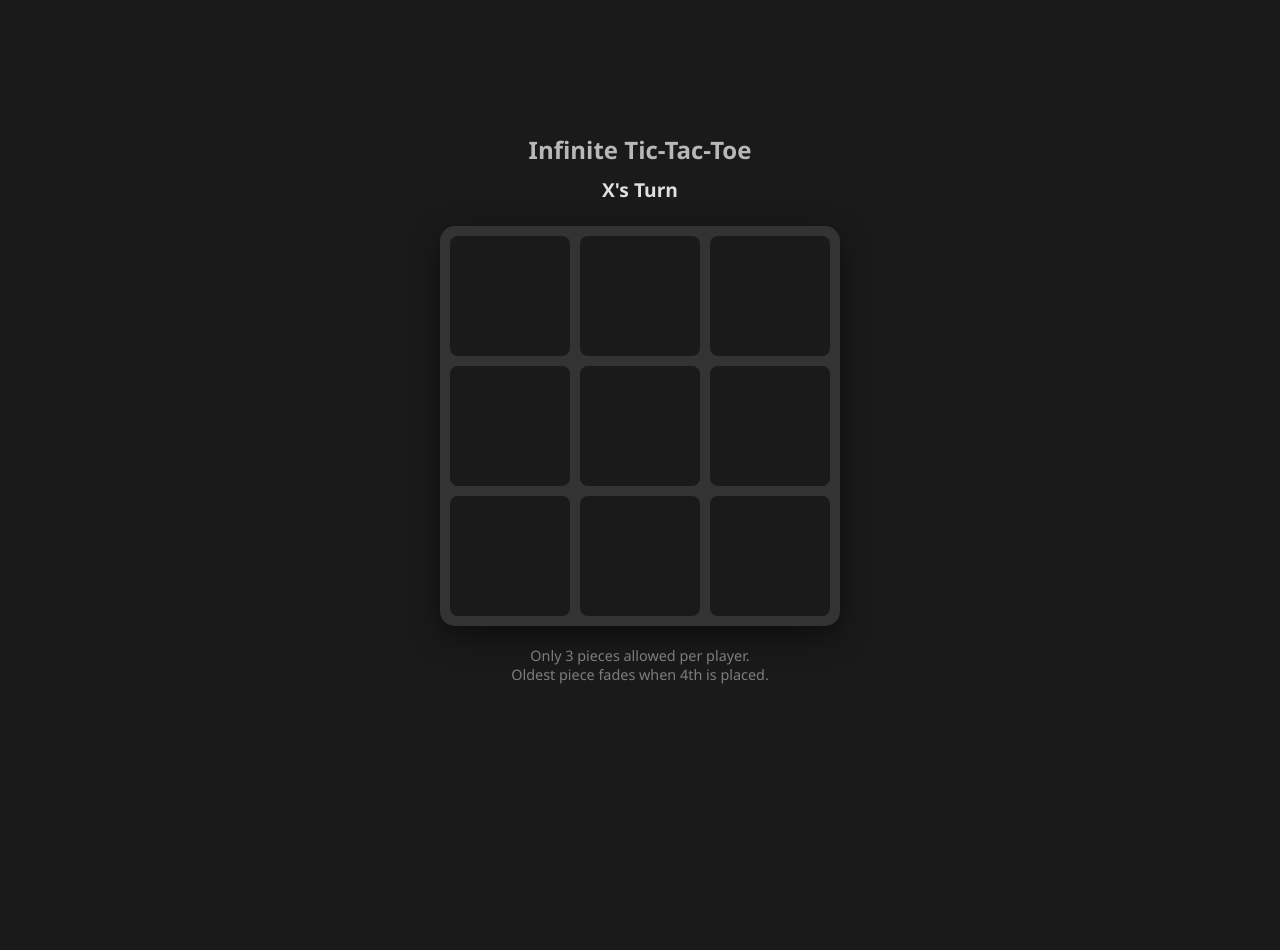
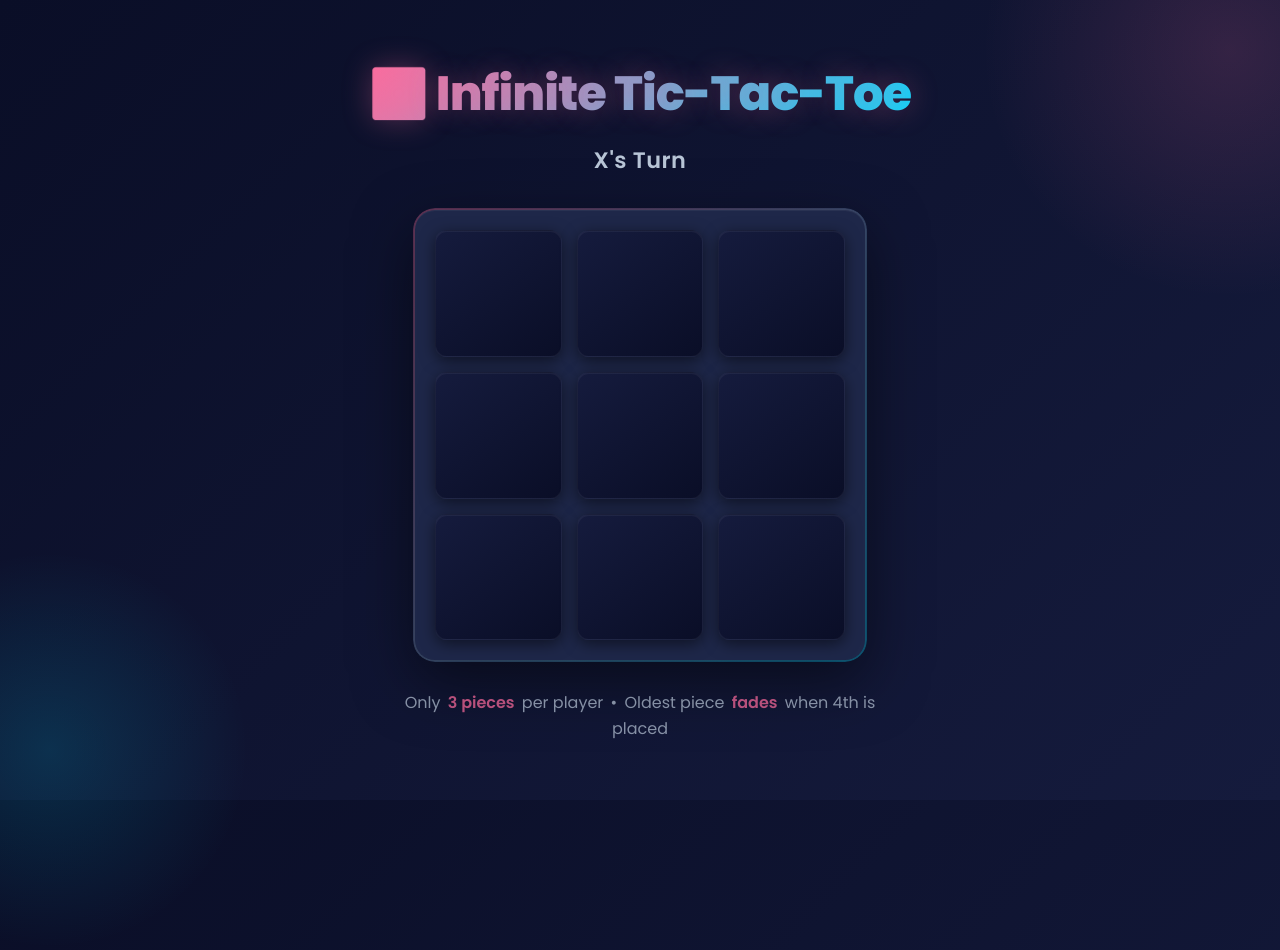
Before and after one commit to nikhil8995/infinite-tictactoe, a Flask app: page / in a window 1280 px wide; the page is wider, and only the part inside the window is pictured. Before the commit the page ends 684 px from the top of that part, so only its background shows below. Run offline with Flask 3, Linux system fonts and the light colour scheme.

Commit message:
Enhanced UI with modern dark theme and animations

```diff
--- a/templates/index.html
+++ b/templates/index.html
@@ -5,106 +5,230 @@
     <meta name="viewport" content="width=device-width, initial-scale=1.0, maximum-scale=1.0, user-scalable=no">
     <title>Infinite Tic-Tac-Toe</title>
     <style>
+        @import url('https://fonts.googleapis.com/css2?family=Poppins:wght@400;600;700;800&display=swap');
+
         :root {
-            --bg-color: #1a1a1a;
-            --grid-color: #333;
-            --text-color: #e0e0e0;
-            --accent-x: #ff4757;
-            --accent-o: #2ed573;
-            --fading-opacity: 0.3;
+            --bg-primary: #0a0e27;
+            --bg-secondary: #151b3d;
+            --bg-tertiary: #1e2749;
+            --grid-glow: #2a3f7f;
+            --text-primary: #ffffff;
+            --text-secondary: #b8c5d6;
+            --accent-x: #ff6b9d;
+            --accent-x-glow: #ff1e62;
+            --accent-o: #00d9ff;
+            --accent-o-glow: #00a8ff;
+            --shadow-light: rgba(255, 255, 255, 0.05);
+            --shadow-dark: rgba(0, 0, 0, 0.5);
+            --fading-opacity: 0.25;
         }
 
         * {
             box-sizing: border-box;
-            user-select: none; /* Prevent text selection on mobile taps */
+            user-select: none;
             -webkit-tap-highlight-color: transparent;
+            margin: 0;
+            padding: 0;
         }
 
         body {
-            font-family: 'Segoe UI', sans-serif;
-            background-color: var(--bg-color);
-            color: var(--text-color);
+            font-family: 'Poppins', sans-serif;
+            background: linear-gradient(135deg, var(--bg-primary) 0%, var(--bg-secondary) 100%);
+            color: var(--text-primary);
             display: flex;
             flex-direction: column;
             align-items: center;
             justify-content: center;
-            height: 100vh;
-            margin: 0;
-            overflow: hidden;
+            min-height: 100vh;
+            padding: 20px;
+            overflow-x: hidden;
+            position: relative;
+        }
+
+        body::before {
+            content: '';
+            position: absolute;
+            width: 500px;
+            height: 500px;
+            background: radial-gradient(circle, rgba(255,107,157,0.15) 0%, transparent 70%);
+            top: -200px;
+            right: -200px;
+            border-radius: 50%;
+            pointer-events: none;
+        }
+
+        body::after {
+            content: '';
+            position: absolute;
+            width: 400px;
+            height: 400px;
+            background: radial-gradient(circle, rgba(0,217,255,0.15) 0%, transparent 70%);
+            bottom: -150px;
+            left: -150px;
+            border-radius: 50%;
+            pointer-events: none;
+        }
+
+        .container {
+            position: relative;
+            z-index: 1;
+            display: flex;
+            flex-direction: column;
+            align-items: center;
         }
 
         h1 {
-            font-size: 1.5rem;
+            font-size: clamp(1.8rem, 5vw, 3rem);
+            font-weight: 800;
             margin-bottom: 10px;
-            opacity: 0.8;
+            background: linear-gradient(135deg, var(--accent-x) 0%, var(--accent-o) 100%);
+            -webkit-background-clip: text;
+            -webkit-text-fill-color: transparent;
+            background-clip: text;
+            letter-spacing: -1px;
+            text-shadow: 0 0 30px rgba(255,107,157,0.3);
         }
 
         .status {
-            margin-bottom: 20px;
-            font-size: 1.2rem;
-            font-weight: bold;
-            height: 30px;
+            margin-bottom: 30px;
+            font-size: clamp(1.1rem, 3vw, 1.4rem);
+            font-weight: 600;
+            height: 40px;
+            display: flex;
+            align-items: center;
+            justify-content: center;
+            color: var(--text-secondary);
+            letter-spacing: 0.5px;
         }
 
         .board {
             display: grid;
             grid-template-columns: repeat(3, minmax(0, 1fr));
             grid-template-rows: repeat(3, minmax(0, 1fr));
-            gap: 10px;
-            background-color: var(--grid-color);
-            padding: 10px;
-            border-radius: 15px;
+            gap: 15px;
+            background: var(--bg-tertiary);
+            padding: 20px;
+            border-radius: 20px;
             width: 90vw;
-            max-width: 400px;
+            max-width: 450px;
             aspect-ratio: 1 / 1;
-            box-shadow: 0 10px 30px rgba(0,0,0,0.5);
+            box-shadow:
+                0 20px 60px var(--shadow-dark),
+                0 0 0 1px var(--shadow-light),
+                inset 0 1px 0 var(--shadow-light);
+            position: relative;
+        }
+
+        .board::before {
+            content: '';
+            position: absolute;
+            inset: -2px;
+            border-radius: 22px;
+            padding: 2px;
+            background: linear-gradient(135deg, var(--accent-x) 0%, var(--accent-o) 100%);
+            -webkit-mask: linear-gradient(#fff 0 0) content-box, linear-gradient(#fff 0 0);
+            -webkit-mask-composite: xor;
+            mask-composite: exclude;
+            opacity: 0.3;
+            pointer-events: none;
         }
 
         .cell {
-            background-color: var(--bg-color);
-            border-radius: 8px;
+            background: linear-gradient(145deg, var(--bg-secondary), var(--bg-primary));
+            border-radius: 12px;
             display: flex;
             align-items: center;
             justify-content: center;
-            font-size: 3rem;
+            font-size: clamp(2.5rem, 8vw, 4rem);
             font-weight: 800;
             cursor: pointer;
-            transition: all 0.2s ease;
+            transition: all 0.3s cubic-bezier(0.4, 0, 0.2, 1);
             position: relative;
             aspect-ratio: 1 / 1;
             min-width: 0;
             min-height: 0;
+            box-shadow:
+                0 4px 15px var(--shadow-dark),
+                inset 0 1px 0 var(--shadow-light);
+            border: 1px solid rgba(255, 255, 255, 0.05);
         }
 
-        /* Player Colors */
-        .cell.X { color: var(--accent-x); }
-        .cell.O { color: var(--accent-o); }
+        .cell:hover:not(.X):not(.O) {
+            background: linear-gradient(145deg, var(--bg-tertiary), var(--bg-secondary));
+            transform: translateY(-2px);
+            box-shadow:
+                0 6px 20px var(--shadow-dark),
+                inset 0 1px 0 var(--shadow-light);
+        }
 
-        /* The Animation for the piece about to expire */
+        .cell:active:not(.X):not(.O) {
+            transform: translateY(0);
+        }
+
+        /* Player Colors with Glow */
+        .cell.X {
+            color: var(--accent-x);
+            text-shadow:
+                0 0 20px var(--accent-x-glow),
+                0 0 40px var(--accent-x-glow);
+            animation: placeX 0.4s cubic-bezier(0.68, -0.55, 0.265, 1.55);
+        }
+
+        .cell.O {
+            color: var(--accent-o);
+            text-shadow:
+                0 0 20px var(--accent-o-glow),
+                0 0 40px var(--accent-o-glow);
+            animation: placeO 0.4s cubic-bezier(0.68, -0.55, 0.265, 1.55);
+        }
+
+        @keyframes placeX {
+            0% { transform: scale(0) rotate(-180deg); opacity: 0; }
+            100% { transform: scale(1) rotate(0deg); opacity: 1; }
+        }
+
+        @keyframes placeO {
+            0% { transform: scale(0) rotate(180deg); opacity: 0; }
+            100% { transform: scale(1) rotate(0deg); opacity: 1; }
+        }
+
+        /* Fading Animation */
         .cell.about-to-fade {
             animation: pulse-fade 1.5s infinite ease-in-out;
-            border: 2px dashed rgba(255, 255, 255, 0.2);
+            border: 2px dashed rgba(255, 255, 255, 0.3);
+            box-shadow:
+                0 0 20px rgba(255, 255, 255, 0.1),
+                inset 0 0 20px rgba(255, 255, 255, 0.05);
         }
 
         @keyframes pulse-fade {
-            0% { opacity: 1; transform: scale(1); }
-            50% { opacity: var(--fading-opacity); transform: scale(0.9); }
-            100% { opacity: 1; transform: scale(1); }
+            0%, 100% {
+                opacity: 1;
+                transform: scale(1);
+            }
+            50% {
+                opacity: var(--fading-opacity);
+                transform: scale(0.95);
+            }
         }
 
         /* Win Modal */
         .modal {
-            position: absolute;
-            top: 0; left: 0; right: 0; bottom: 0;
-            background: rgba(0,0,0,0.85);
+            position: fixed;
+            top: 0;
+            left: 0;
+            right: 0;
+            bottom: 0;
+            background: rgba(10, 14, 39, 0.95);
+            backdrop-filter: blur(10px);
             display: flex;
             flex-direction: column;
             align-items: center;
             justify-content: center;
-            z-index: 10;
+            z-index: 100;
             opacity: 0;
             pointer-events: none;
-            transition: opacity 0.3s;
+            transition: opacity 0.3s ease;
         }
 
         .modal.active {
@@ -113,36 +237,86 @@
         }
 
         .modal h2 {
-            font-size: 3rem;
-            margin: 0 0 20px 0;
+            font-size: clamp(2.5rem, 8vw, 4.5rem);
+            font-weight: 800;
+            margin: 0 0 30px 0;
+            animation: winnerBounce 0.6s cubic-bezier(0.68, -0.55, 0.265, 1.55);
+        }
+
+        @keyframes winnerBounce {
+            0% { transform: scale(0); opacity: 0; }
+            50% { transform: scale(1.1); }
+            100% { transform: scale(1); opacity: 1; }
         }
 
         .btn {
-            padding: 15px 30px;
+            padding: 18px 40px;
             font-size: 1.2rem;
-            background: #fff;
-            color: #000;
+            font-weight: 700;
+            background: linear-gradient(135deg, var(--accent-x) 0%, var(--accent-o) 100%);
+            color: var(--text-primary);
             border: none;
             border-radius: 50px;
             cursor: pointer;
-            font-weight: bold;
-            box-shadow: 0 5px 15px rgba(255,255,255,0.2);
+            box-shadow:
+                0 8px 25px rgba(255, 107, 157, 0.4),
+                0 0 0 1px var(--shadow-light);
+            transition: all 0.3s ease;
+            text-transform: uppercase;
+            letter-spacing: 1px;
         }
 
-        .btn:active { transform: scale(0.95); }
+        .btn:hover {
+            transform: translateY(-3px);
+            box-shadow:
+                0 12px 35px rgba(255, 107, 157, 0.5),
+                0 0 0 1px var(--shadow-light);
+        }
+
+        .btn:active {
+            transform: translateY(-1px);
+        }
 
         .info {
-            margin-top: 20px;
-            font-size: 0.9rem;
-            opacity: 0.5;
+            margin-top: 30px;
+            font-size: clamp(0.85rem, 2vw, 1rem);
+            color: var(--text-secondary);
             text-align: center;
-            max-width: 80%;
+            max-width: 90%;
+            line-height: 1.6;
+            opacity: 0.7;
+        }
+
+        .info span {
+            display: inline-block;
+            margin: 0 3px;
+        }
+
+        .info .highlight {
+            color: var(--accent-x);
+            font-weight: 600;
+        }
+
+        @media (max-width: 500px) {
+            .board {
+                gap: 12px;
+                padding: 15px;
+            }
+
+            h1 {
+                margin-bottom: 5px;
+            }
+
+            .status {
+                margin-bottom: 20px;
+            }
         }
     </style>
 </head>
 <body>
 
-    <h1>Infinite Tic-Tac-Toe</h1>
+    <div class="container">
+        <h1>♾️ Infinite Tic-Tac-Toe</h1>
         <div class="status" id="status">X's Turn</div>
 
         <div class="board" id="board">
@@ -157,7 +331,12 @@
             <div class="cell" data-index="8"></div>
         </div>
 
-    <div class="info">Only 3 pieces allowed per player.<br>Oldest piece fades when 4th is placed.</div>
+        <div class="info">
+            Only <span class="highlight">3 pieces</span> per player
+            <span>•</span>
+            Oldest piece <span class="highlight">fades</span> when 4th is placed
+        </div>
+    </div>
 
     <div class="modal" id="modal">
         <h2 id="winnerText">X Wins!</h2>
```
Also changed, not shown: DEPLOYMENT.md (+4 -0 lines). Lines whose indentation alone changed are shown as unchanged.
